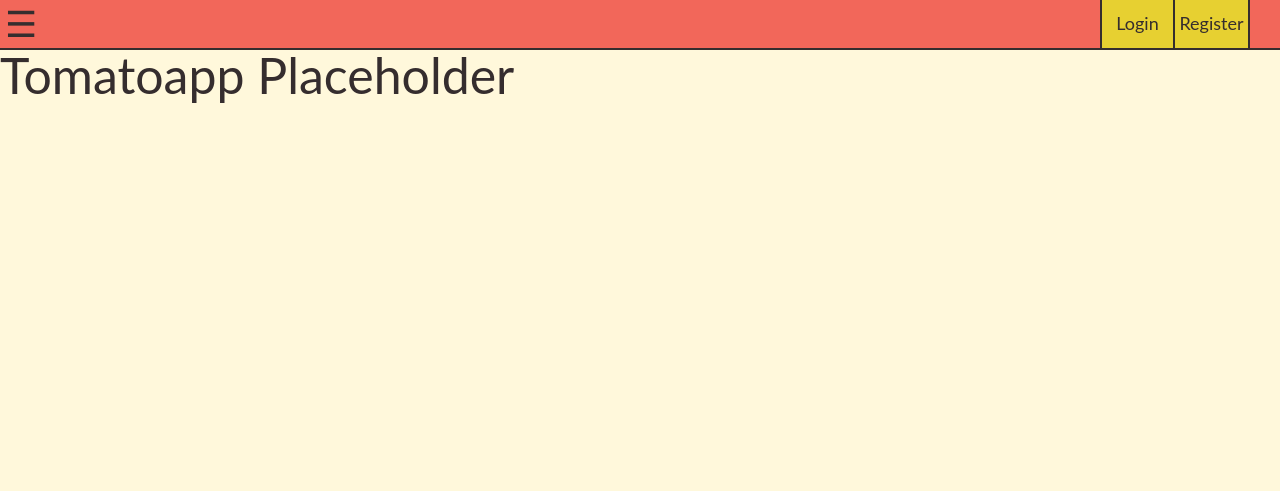
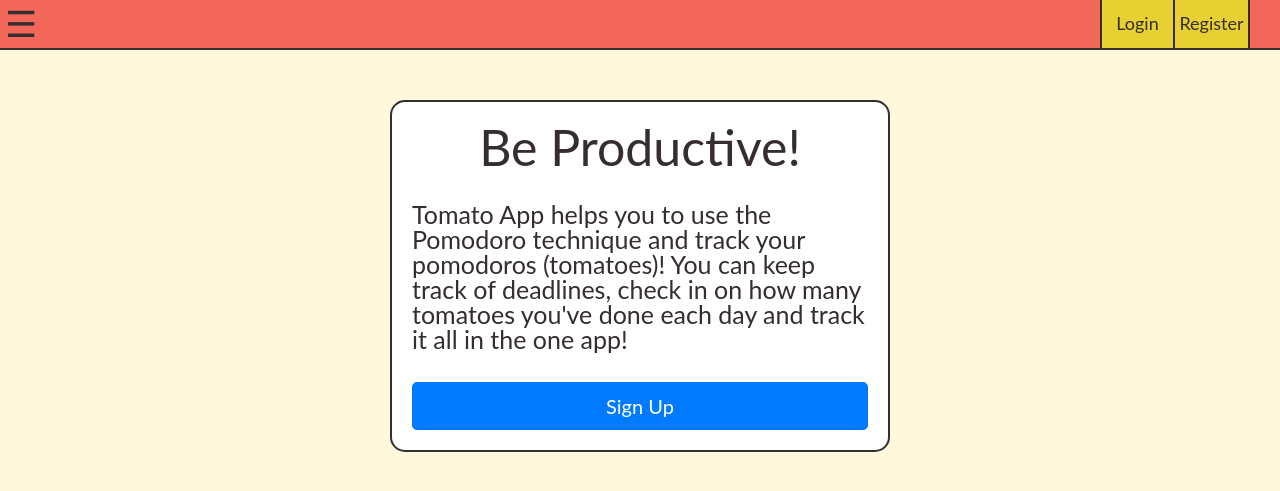
Before and after one commit to mattchere/tomato-app, a Django app: template tracker/templates/index.html in a window 1280 px wide. Shown: the top 491 px of the page. Run offline with Django 3.2, Linux system fonts and the light colour scheme; the template is opened without the code that fills it, so the values that code supplies are empty; some libraries are stand-ins or nearby versions.

Commit message:
Complete basic landing page

```diff
--- a/tracker/static/css/styles.css
+++ b/tracker/static/css/styles.css
@@ -202,6 +202,22 @@ p {
 }
 
 /*
+  Landing
+*/
+.landing-main {
+  background-color: white;
+  border: 2px solid #352D2E;
+  border-radius: 15px;
+  margin: 50px auto;
+  padding: 20px;
+  width: 500px;
+}
+.landing-main p {
+  font-size: 25px;
+  margin: 30px 0;
+}
+
+/*
   Profile
 */
 
--- a/tracker/templates/base_generic.html
+++ b/tracker/templates/base_generic.html
@@ -19,7 +19,7 @@
 
     <nav class="nav-bar clearfix">
       <div class="toggler-container">
-        <a class="sidenav-toggler" href="#" onclick="openNav()">&#9776;</a>
+        <a class="sidenav-toggler" href="#" onclick="openNav()" role="button">&#9776;</a>
       </div>
       <div class="reg-info">
         {% if user.is_authenticated %}
@@ -35,7 +35,7 @@
     <div id="sidenav" class="sidenav">
       <div class="nav-bar">
         <div class="toggler-container">
-          <a href="#" class="sidenav-toggler" onclick="closeNav()">&#9776;</a>
+          <a href="#" class="sidenav-toggler" onclick="closeNav()" role="button">&#9776;</a>
         </div>
       </div>
       <a href="{% url 'timer' %}" class="link">Timer</a>
--- a/tracker/templates/index.html
+++ b/tracker/templates/index.html
@@ -1,5 +1,9 @@
 {% extends 'base_generic.html' %}
 
 {% block content %}
-  <h1>Tomatoapp Placeholder</h1>
+  <div class="landing-main">
+    <h1 class="heading">Be Productive!</h1>
+    <p>Tomato App helps you to use the Pomodoro technique and track your pomodoros (tomatoes)! You can keep track of deadlines, check in on how many tomatoes you've done each day and track it all in the one app!</p>
+    <a class="btn btn-primary btn-block btn-lg" href="{% url 'signup' %}">Sign Up</a>
+  </div>
 {% endblock %}
```
